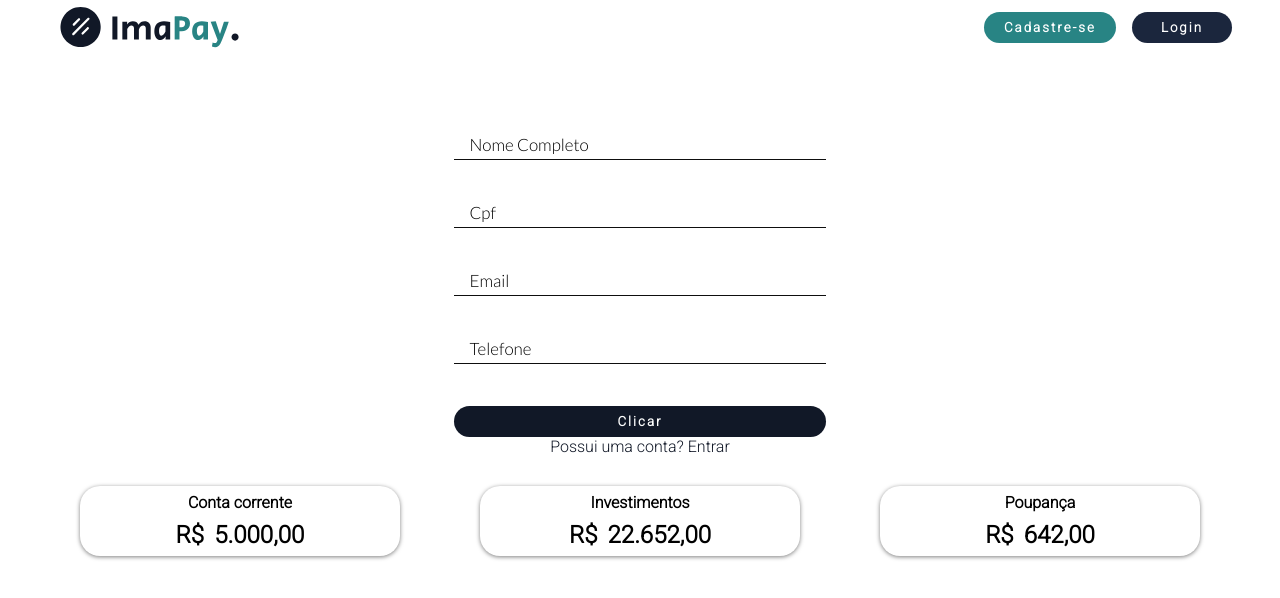
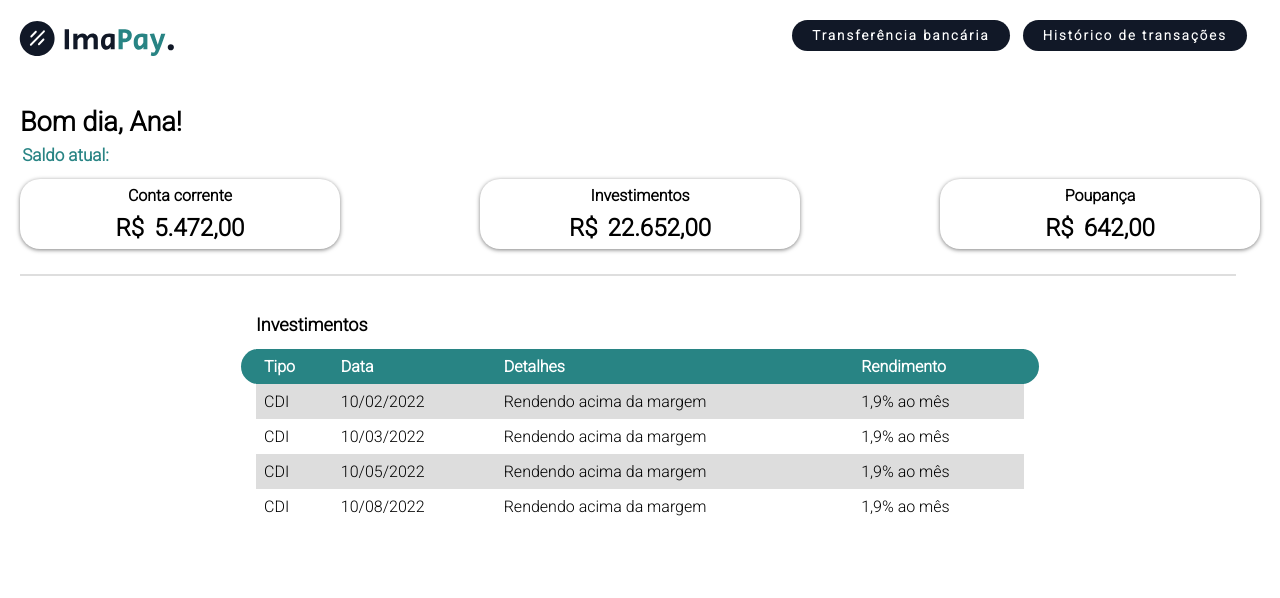
Before and after one commit to MateusNhoato/ImaPay, a React (Vite) app in the folder react/: page / in a window 1280 px wide. Shown: the top 598 px of the page. Built offline with nearby package versions, Linux system fonts and the light colour scheme; a web font is replaced by a local one.

Commit message:
style the balance page

```diff
--- a/react/src/App.css
+++ b/react/src/App.css
@@ -52,3 +52,43 @@
           font-size: 13px;
       }
   }
+
+  .btn-div {
+    display: flex;
+    width: fit-content;
+    margin: 20px 20px 54px auto;
+}
+
+.btn-div button {
+    margin-right: 13px;
+}
+
+.component-cards {
+    margin: 40px 20px 0 20px;
+    display: flex;
+    justify-content: space-between;
+}
+
+hr {
+    margin: 25px 20px 38px 20px;
+    background-color: #dedede;
+    width: 95%;
+    height: 2px;
+    border: 0;
+}
+
+h2.title-investments {
+    width: 60%;
+    margin: 0 auto 14px auto;
+    font-size: 18px;
+}
+
+.img-logo-box {
+    width: fit-content;
+    margin: -5px 0 0 9px;
+    position: absolute;
+}
+
+.img-logo-box img {
+    width: 205px;
+}
--- a/react/src/App.jsx
+++ b/react/src/App.jsx
@@ -19,25 +19,9 @@ const items = [<Button key="1" label="Cadastre-se" backgroundColor={"var(--secon
 
   return (
     <>
-      {/* Exemplo de implementação. Remover depois de aplicado*/}
-      <NavBar items={items}/>
 
-      <Form
-        buttonFunction={alertButton}
-        buttonValue={'Clicar'}
-        lowLinkRef='/'
-        lowLinkValue='Possui uma conta? Entrar'>
-        <Input>Nome Completo</Input>
-        <Input>Cpf</Input>
-        <Input>Email</Input>
-        <Input>Telefone</Input>
-      </Form>
-      {/* Exemplo de implementação. Remover depois de aplicado*/}
-      <div className="infoCardComponent">
-        <InfoCardComponent title="Conta corrente" value="5.000,00" />
-        <InfoCardComponent title="Investimentos" value="22.652,00"/>
-        <InfoCardComponent title="Poupança"value="642,00"/>
-      </div>
+      <BalancePage />
+
 
     </>
   )
--- a/react/src/components/InvestimentTable/InvestimentTable.jsx
+++ b/react/src/components/InvestimentTable/InvestimentTable.jsx
@@ -5,7 +5,8 @@ import './InvestimentTable.css';
 const InvestimentTable = props => {
     return (
         <>
-            <h2>Investimentos</h2>
+            <div className='investiment-table-box'>
+                <h2 className='title-investments'>Investimentos</h2>
                 <table>
                     <thead>
                         <tr>
@@ -29,6 +30,7 @@ const InvestimentTable = props => {
                         })
                     }
                 </table>
+            </div>
         </>
     )
 }
--- a/react/src/pages/balance_page/index.jsx
+++ b/react/src/pages/balance_page/index.jsx
@@ -36,13 +36,15 @@ const BalancePage = () => {
 
     return (
         <>
-            {/*<Logo />*/}
+            <div className='img-logo-box'>
+                <img src="/src/assets/img/logotipo.svg" alt="Logo" width="20%" />
+            </div>
 
             <div className='btn-div'>
                 <Button
                     label={'Transferência bancária'}
-                    width={'50px'}
-                    backgroundColor={'blue'}
+                    width={''}
+                    backgroundColor={''}
                     click={() => location.href = 'https://google.com'}
                 />
                 <Button
@@ -56,11 +58,18 @@ const BalancePage = () => {
             <TopTitle
                 title='Bom dia, Ana!'
                 subtitle='Saldo atual:'
-                styleTitle={{backgroundColor: 'red'}}
-                styleSubtitle={{}}
+                styleTitle={{
+                    fontSize: '27px',
+                    fontWeight: 'bold',
+                }}
+                styleSubtitle={{
+                    left: '-100px',
+                    top: '33px',
+                    fontSize: '17px',
+                }}
             />
 
-            <div>
+            <div className='component-cards'>
                 <InfoCardComponent
                     title='Conta corrente'
                     value='5.472,00'
```
Also changed, not shown: 1 other file (tests, documents, lock files or other folders). Lines whose indentation alone changed are shown as unchanged.
